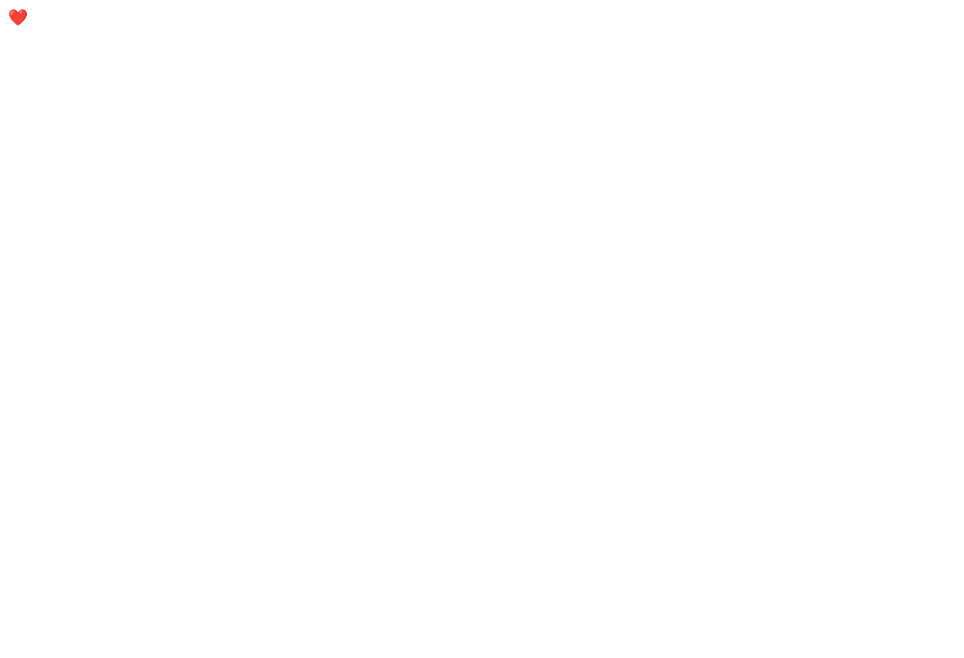
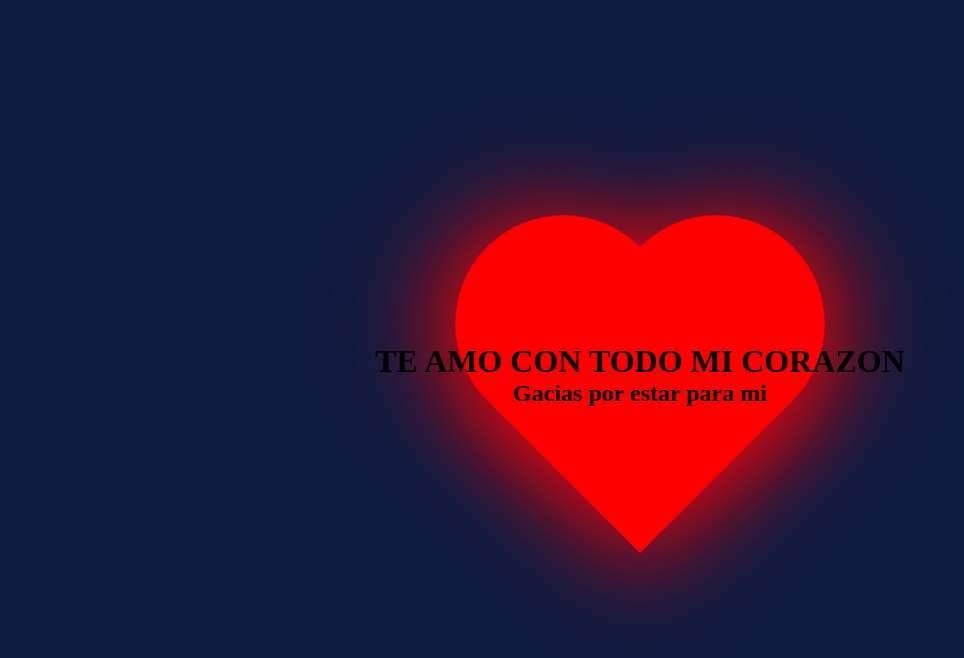
Before and after one commit to yisus1708/madre.github.io, a plain HTML site: page index.html in a window 1280 px wide. Shown: the whole page, without its empty margins (0-964 px from the left). Drawn offline with Linux system fonts and the light colour scheme.

Commit message:
Add files via upload

```diff
--- a/index.html
+++ b/index.html
@@ -1,11 +1,17 @@
 <!DOCTYPE html>
 <html lang="en">
 <head>
-    <meta charset="UTF-8">
+    <meta charset="utf-8">
+     <title> MADRE DE MI VIDA </title>
+    <link rel="stylesheet" href="madre.css">
+
     <meta name="viewport" content="width=device-width, initial-scale=1.0">
-    <title>MAMI DE MI VIDA</title>
+
 </head>
+<body>
 
-    <div class="heart ">❤️  </div>
+    <div class="heart ">❤️</div>
+     <div class="contenido"><h1>TE AMO CON TODO MI CORAZON</h1><H2>Gacias por estar para mi</H2></div>
+
 </body>
 </html>
--- /dev/null
+++ b/madre.css
@@ -0,0 +1,66 @@
+*{
+    padding: 0;
+    margin: 0;
+    box-sizing: border-box;
+
+}
+body {
+    min-height: 100vh;
+    display: flex;
+    justify-content: center;
+    align-items: center;
+    background-color: rgb(15, 26, 63);
+}
+
+
+.heart {
+    position: relative;
+    width: 200px;
+    height: 200px;
+    background-color: red;
+    transform: rotate(-45deg);
+    box-shadow: -10px 10px 90px red;
+        animation: animate .7s linear infinite;
+}
+.contenido{
+    position: fixed;
+    margin-bottom: 50px;
+    text-align: center;
+
+h1{color : black};
+h2{ color: black};
+}
+
+
+@keyframes animate {
+    0% {
+        transform: rotate(-45deg) scale(1.10);
+    }
+    80% {
+        transform: rotate(-45deg) scale(1.0);
+    }
+    100% {
+        transform: rotate(-45deg) scale(0.8);
+    }
+}
+
+.heart::before {
+    content: "";
+    position: absolute;
+    top: -50%;
+    width: 200px;
+    height: 200px;
+    background-color: red;
+    border-radius: 50%;
+    box-shadow: -10px -10px 90px red;
+}
+.heart::after{
+    content: "";
+    position: absolute;
+    right: -50%;
+    width: 200px;
+    height: 200px;
+    background-color: red;
+    border-radius: 50%;
+    box-shadow: 10px 10px 90px red;
+}
```
